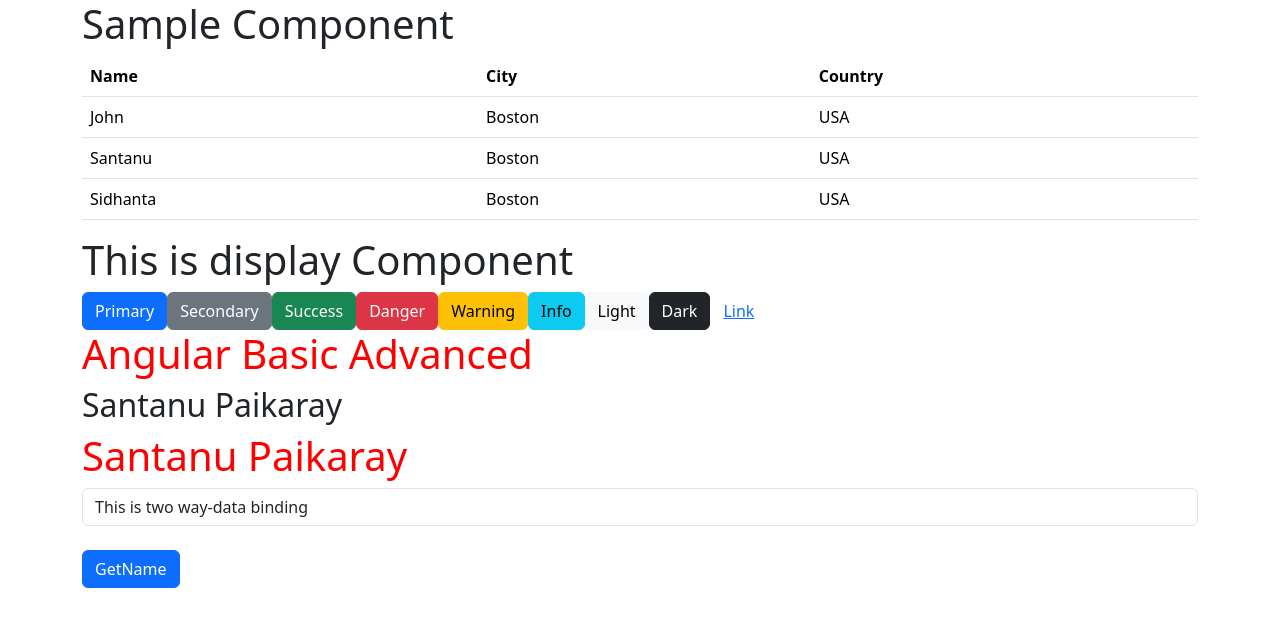
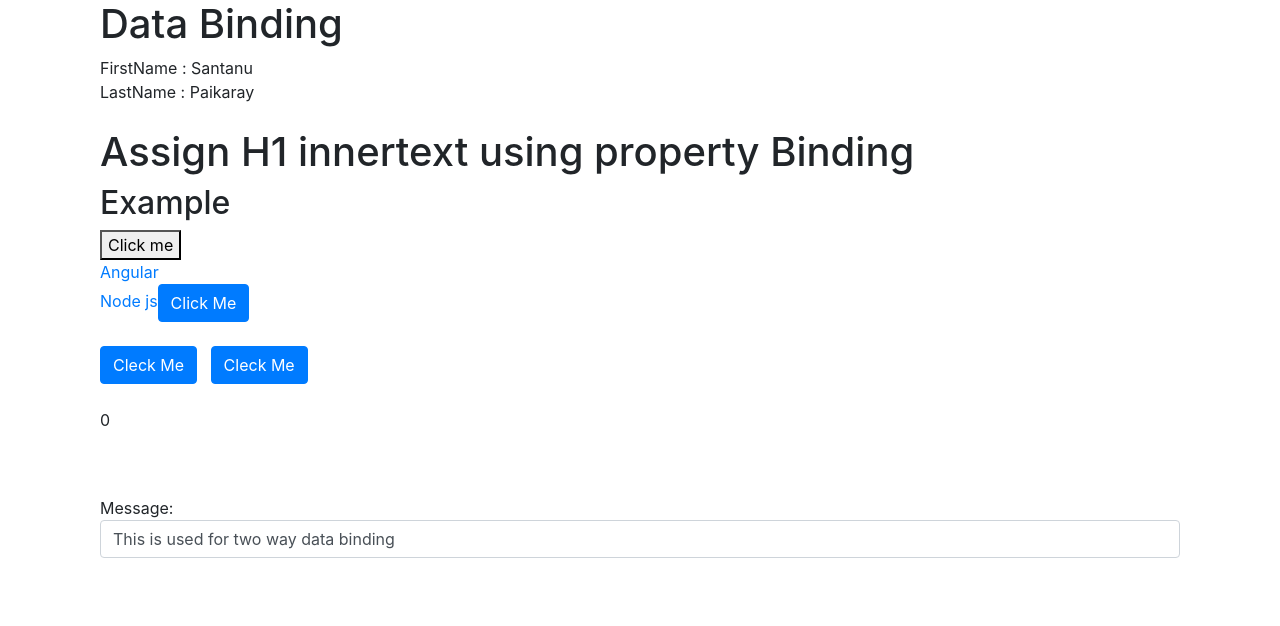
Before and after one commit to santanupaikaray23/angular_basic_advanced_practice, an Angular app: page / in a window 1280 px wide. Shown: the top 626 px of the page. Built offline with nearby package versions, Linux system fonts and the light colour scheme.

Commit message:
add all file changes

```diff
--- a/src/app/app.component.html
+++ b/src/app/app.component.html
@@ -1,7 +1,7 @@
 <!-- <div>
   <h1>My First Angular App</h1>
 </div> -->
-<div class="container">
+<!-- <div class="container">
 <app-sample></app-sample>
 <app-display></app-display>
 <h1>{{title}}</h1>
@@ -9,4 +9,8 @@
 <h1>{{firstName}} {{lastName}}</h1>
 <input type="text" class="form-control" [(ngModel)]="message"><br>
 <button (click)="getName()" class="btn btn-primary">GetName</button>
+</div> -->
+<div class="container">
+  <app-data-binding></app-data-binding>
+
 </div>
--- a/src/app/app.module.ts
+++ b/src/app/app.module.ts
@@ -7,6 +7,7 @@
 import { DisplayComponent } from './components/display/display.component';
 import { HelloWorldComponent } from './components/hello-world/hello-world.component';
 import { WelcomeComponent } from './components/welcome/welcome.component';
+import { DataBindingComponent } from './components/data-binding/data-binding.component';
 
 @NgModule({
   declarations: [
@@ -14,7 +15,8 @@
     SampleComponent,
     DisplayComponent,
     HelloWorldComponent,
-    WelcomeComponent
+    WelcomeComponent,
+    DataBindingComponent
   ],
   imports: [
     BrowserModule,
--- /dev/null
+++ b/src/app/components/data-binding/data-binding.component.html
@@ -0,0 +1,21 @@
+<div class="container">
+    <h1>Data Binding</h1>
+    FirstName : {{firstName}}<br>
+    LastName : {{lastName}}
+
+    <br><br>
+    <h1 [innerText]="text"></h1>
+    <h2>Example</h2>
+    <button [disabled]="isDisabled">Click me</button><br>
+    <a href="https://angular.io/" [target]="target">Angular</a> <br>
+    <a [href]="website" [target]="target">{{SiteName}}</a>
+    <button class="btn btn-primary" (click)="display()">Click Me</button><br><br>
+    <button class="btn btn-primary" (click)="increment()">Cleck Me</button> &nbsp;
+    <button class="btn btn-primary" (click)="decrement()">Cleck Me</button><br><br>
+<p>
+    {{counter}}
+
+    </p>
+    <br><br>
+    Message: <input type="text" class="form-control" [(ngModel)]="message" (blur)="showMessage()">
+</div>
--- /dev/null
+++ b/src/app/components/data-binding/data-binding.component.ts
@@ -0,0 +1,40 @@
+import { Component } from '@angular/core';
+
+@Component({
+  selector: 'app-data-binding',
+  templateUrl: './data-binding.component.html',
+  styleUrl: './data-binding.component.css'
+})
+export class DataBindingComponent {
+
+  firstName = "Santanu"
+  lastName = "Paikaray"
+  text = "Assign H1 innertext using property Binding"
+  isDisabled= false;
+  target="_blank"
+  website="https://nodejs.org/"
+  SiteName="Node js"
+
+  display(){
+    console.log('Hi did you click me?')
+  }
+
+
+
+  counter=0;
+
+  increment(){
+    this.counter++;
+  }
+
+  decrement(){
+    this.counter--;
+  }
+
+  message = "This is used for two way data binding"
+
+  showMessage(){
+    console.log(this.message)
+  }
+
+}
--- a/src/app/models/Student.ts
+++ b/src/app/models/Student.ts
@@ -5,9 +5,9 @@
 
     customer:Customer = new Customer();
 
-    display(){
-        this.customer.id=2
-        this.customer.name="santanu";
-        this.customer.city="Bhubaneswar";
-    }
+    // display(){
+    //     this.customer.id=2
+    //     this.customer.name="santanu";
+    //     this.customer.city="Bhubaneswar";
+    // }
 }
--- a/src/index.html
+++ b/src/index.html
@@ -6,6 +6,9 @@
   <base href="/">
   <meta name="viewport" content="width=device-width, initial-scale=1">
   <link rel="icon" type="image/x-icon" href="favicon.ico">
+  <link rel="stylesheet" href="https://cdn.jsdelivr.net/npm/bootstrap@4.6.2/dist/css/bootstrap.min.css" integrity="sha384-xOolHFLEh07PJGoPkLv1IbcEPTNtaed2xpHsD9ESMhqIYd0nLMwNLD69Npy4HI+N" crossorigin="anonymous">
+  <script src="https://cdn.jsdelivr.net/npm/jquery@3.5.1/dist/jquery.slim.min.js" integrity="sha384-DfXdz2htPH0lsSSs5nCTpuj/zy4C+OGpamoFVy38MVBnE+IbbVYUew+OrCXaRkfj" crossorigin="anonymous"></script>
+<script src="https://cdn.jsdelivr.net/npm/bootstrap@4.6.2/dist/js/bootstrap.bundle.min.js" integrity="sha384-Fy6S3B9q64WdZWQUiU+q4/2Lc9npb8tCaSX9FK7E8HnRr0Jz8D6OP9dO5Vg3Q9ct" crossorigin="anonymous"></script>
 </head>
 <body>
   <!-- <app-root></app-root> -->
--- a/src/styles.css
+++ b/src/styles.css
@@ -1,3 +1,3 @@
 /* You can add global styles to this file, and also import other style files */
 
-@import '../node_modules/bootstrap/dist/css/bootstrap.min.css';
+/* @import '../node_modules/bootstrap/dist/css/bootstrap.min.css'; */
```
Also changed, not shown: sample.txt, src/app/components/data-binding/data-binding.component.css (added), 1 other file (tests, documents, lock files or other folders).
